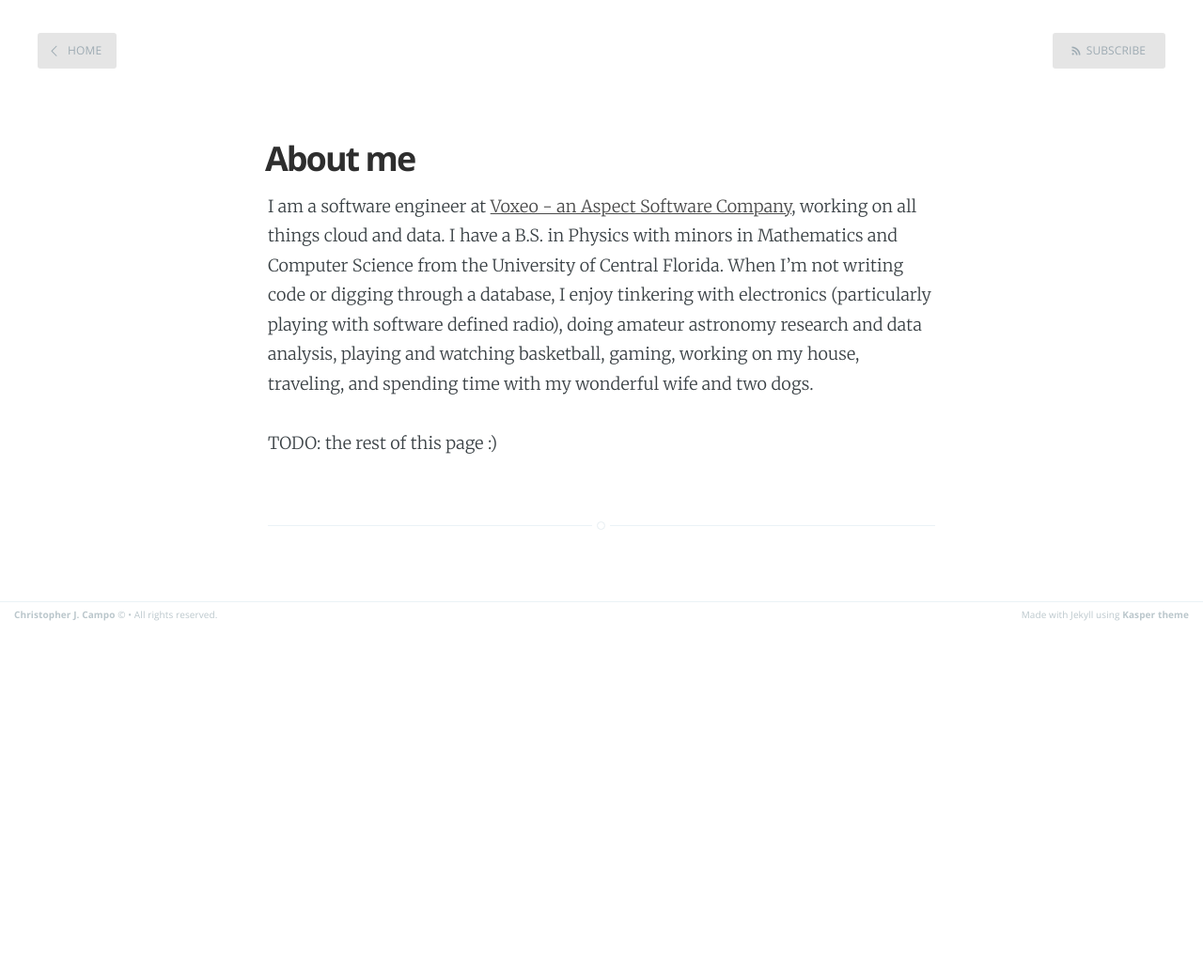
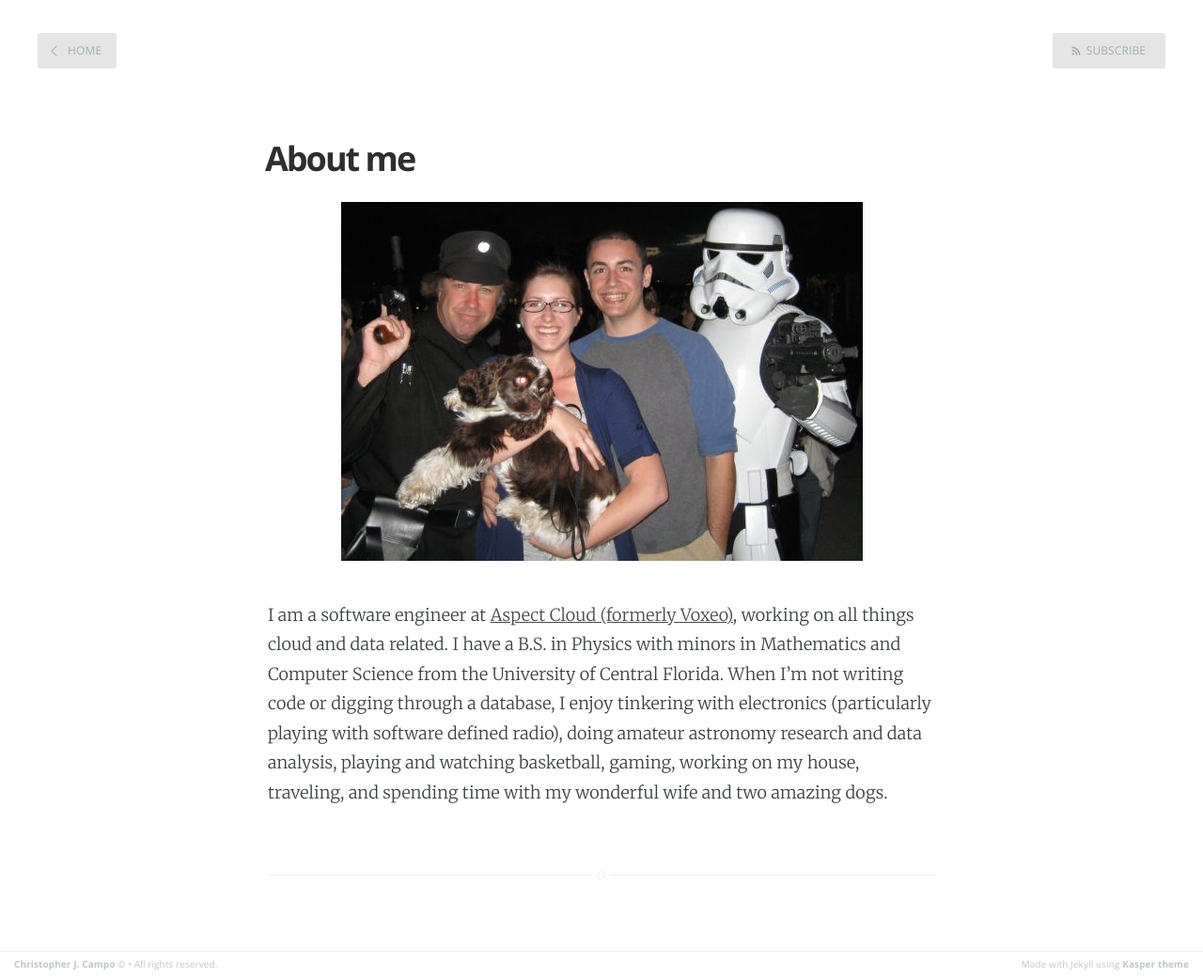
Before and after one commit to ccampo133/ccampo133.github.io, a Jekyll site: the page built from about.md, in a window 1280 px wide. Shown: the whole page at 94% size. Built offline with Jekyll 4.4.1, drawn with Linux system fonts in a browser that asks for light colours; Markdown is read by kramdown in place of the engine named in the settings; before the commit the page ends 900 px from its top, so only the background shows below that.

Commit message:
Updated about me

```diff
--- a/about.md
+++ b/about.md
@@ -3,6 +3,10 @@ layout: page
 title: About me
 ---
 
-I am a software engineer at [Voxeo - an Aspect Software Company](http://voxeo.com/), working on all things cloud and data. I have a B.S. in Physics with minors in Mathematics and Computer Science from the University of Central Florida. When I'm not writing code or digging through a database, I enjoy tinkering with electronics (particularly playing with software defined radio), doing amateur astronomy research and data analysis, playing and watching basketball, gaming, working on my house, traveling, and spending time with my wonderful wife and two dogs.
+![](../assets/images/me.jpg)
 
-TODO: the rest of this page :)
+I am a software engineer at [Aspect Cloud (formerly Voxeo)](http://voxeo.com/), working on all things cloud and
+data related. I have a B.S. in Physics with minors in Mathematics and Computer Science from the University of Central
+Florida. When I'm not writing code or digging through a database, I enjoy tinkering with electronics (particularly
+playing with software defined radio), doing amateur astronomy research and data analysis, playing and watching
+basketball, gaming, working on my house, traveling, and spending time with my wonderful wife and two amazing dogs.
```
Also changed, not shown: assets/images/me.jpg (added).
